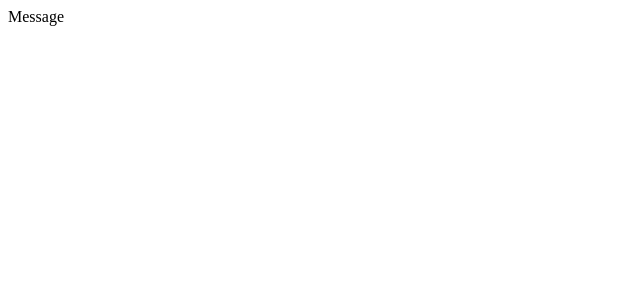
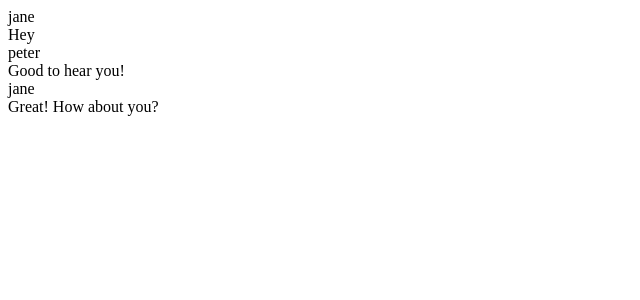
Before and after one commit to coatceatl/react-chatapp, a React app: page / in a window 1280 px wide. Shown: the top 300 px of the page, without its empty margins (0-640 px from the left). Built offline with nearby package versions, Linux system fonts and the light colour scheme.

Commit message:
added content to component MessageList

```diff
--- a/src/components/App.jsx
+++ b/src/components/App.jsx
@@ -1,11 +1,37 @@
 import React, {Component} from 'react';
 import MeassgeList from './MessageList.jsx';
+
+const DATA = [
+  {
+    senderId: 'jane',
+    text: 'Hey',
+  },
+  {
+    senderId: 'peter',
+    text: 'Good to hear you!',
+  },
+  {
+    senderId: 'jane',
+    text: 'Great! How about you?',
+  },
+]
 
 class App extends Component {
   render() {
     return (
-      <div className='app'>
-        Message
+      <div className='message-list'>
+        {DATA.map((message, index) =>{
+          return (
+            <div>
+              <div>
+               {message.senderId}
+             </div>
+             <div>
+               {message.text}
+             </div>
+            </div>
+          )
+        })}
       </div>
     )
   }
```
Also changed, not shown: 1 other file (tests, documents, lock files or other folders).
